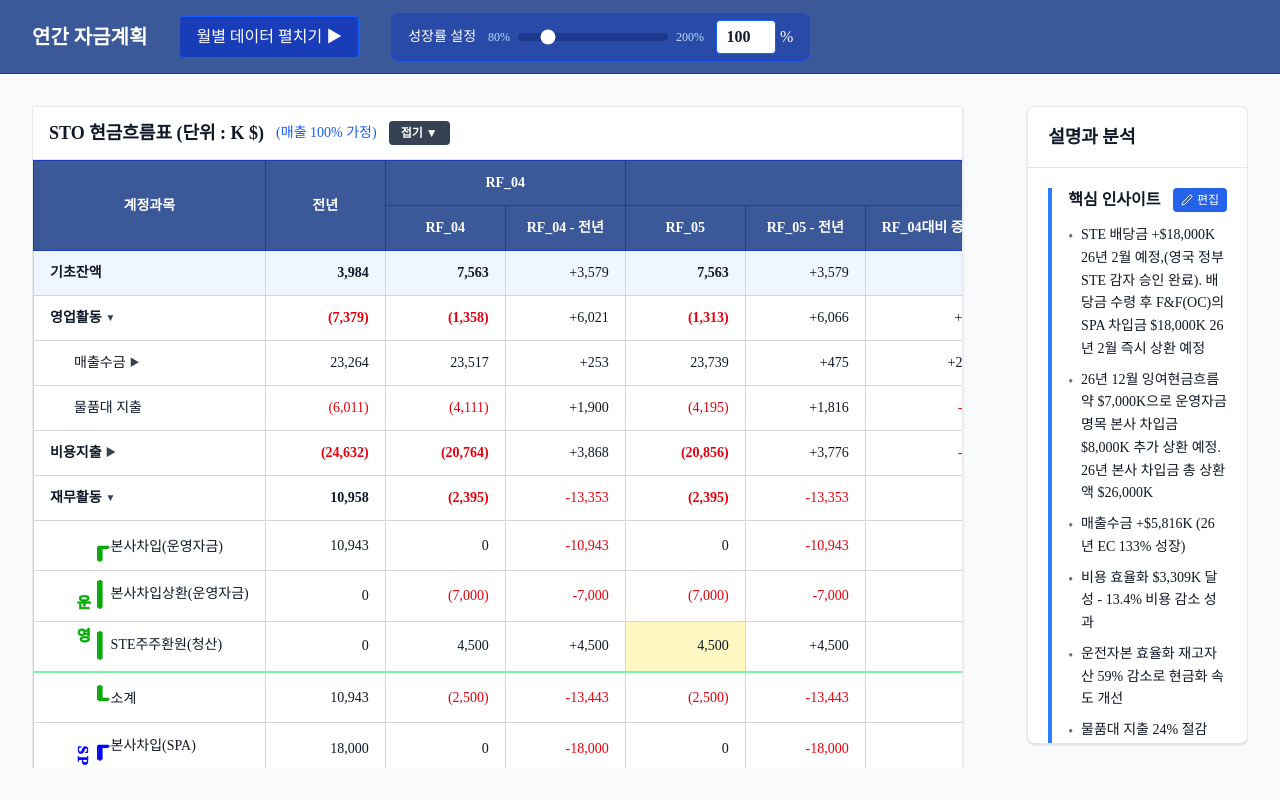
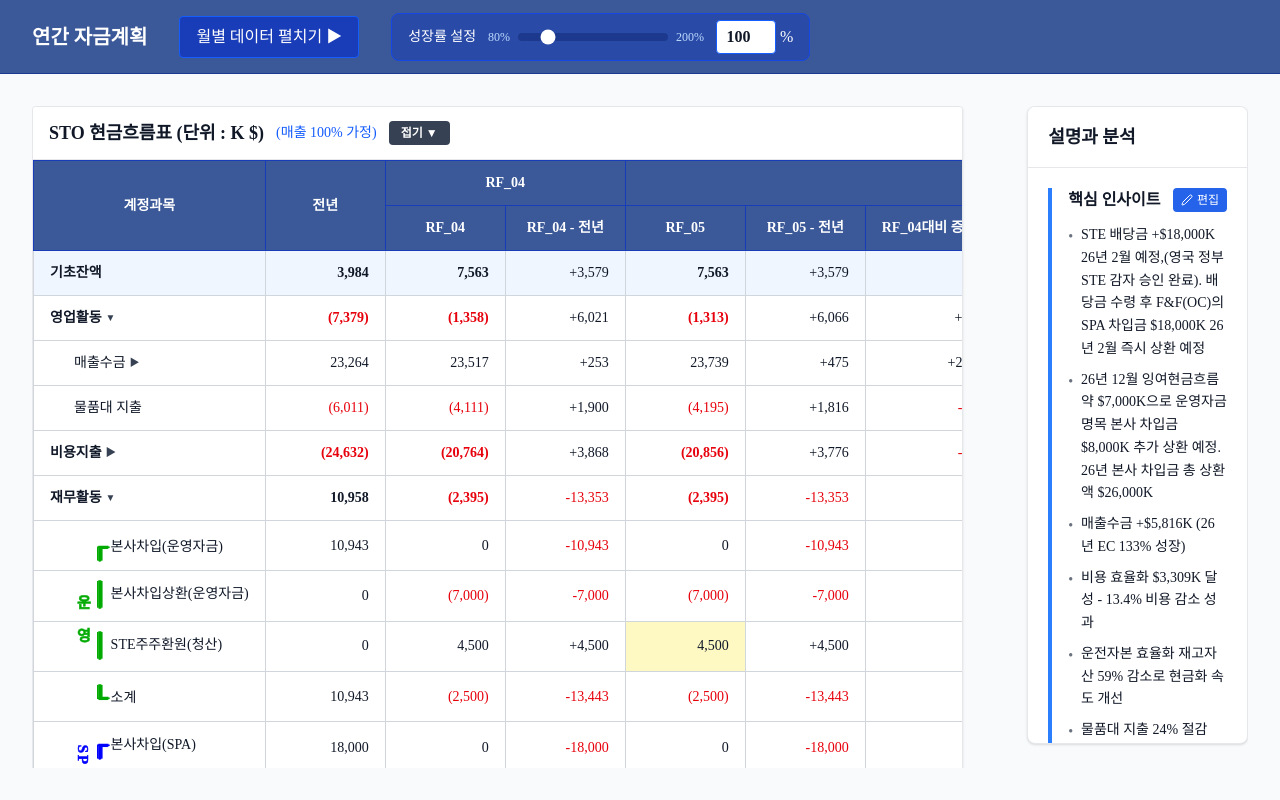
Before and after one commit to kyeongsoo88/stocashnew, a Next.js app: page / in a window 1280 px wide. Built offline with nearby package versions, Linux system fonts and the light colour scheme; a web font is replaced by a local one.

Commit message:
fix: remove green top border from subtotal row
Co-authored-by: Cursor <cursoragent@cursor.com>

```diff
--- a/components/DataTable.tsx
+++ b/components/DataTable.tsx
@@ -490,7 +490,7 @@ export const DataTable: React.FC<DataTableProps> = ({
                     'group transition-colors',
                     hasChildren && 'cursor-pointer',
                     isSpecial ? 'bg-blue-50 hover:bg-blue-100' :
-                    isSubtotal ? 'bg-white hover:bg-gray-50 border-t-2 border-t-green-300' :
+                    isSubtotal ? 'bg-white hover:bg-gray-50' :
                     'bg-white hover:bg-gray-50',
                   )}
                 >
```
